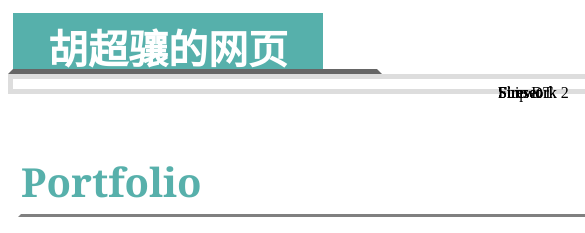
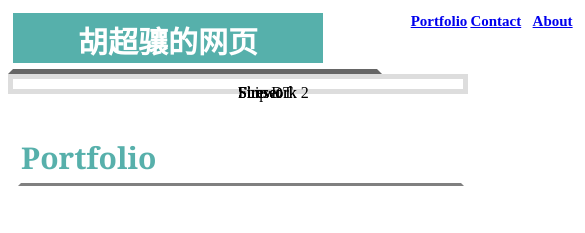
Before and after one commit to Niuniu32/Responsive-Portfolio, a plain HTML site: page portfolio.html in a window 390 px wide. Shown: the top 233 px of the page, 585 px wide, since content can reach past the window. Drawn offline with Linux system fonts and the light colour scheme; grey boxes are pictures that could not be loaded.

Commit message:
WHY JUST WORK PLZ

```diff
--- a/css/style.css
+++ b/css/style.css
@@ -117,3 +117,56 @@ footer{
     width:600px;
     float:left;
 }
+@media screen and (max-width:980px){
+    .main{
+        width:680px;
+        margin:auto;
+    }
+    h5{
+        width:680px;
+    }
+    .limit_space
+    {
+         width:680px;
+    }
+}
+@media screen and (max-width:768px){
+    .main{
+        width: 568px;
+        margin:auto;
+    }
+    h5{
+        width:568px;
+    }
+    .limit_space{
+        width:568px;
+    }
+    .headline{
+        height:40px;
+    }
+    h1{
+        font-size:30px;
+    }
+}
+@media screen and (max-width:640px){
+    .main{
+        width:440px;
+    }
+    h5{
+        width:440px;
+        font-size:30px;
+    }
+    .Greye{
+        width:440px;
+        height:290.4px;
+    }
+    .p2{
+        width:440px;
+        height:290.4px;
+    }
+    .p3{
+        width:440px;
+        height:290.4px;
+    }
+
+}
```
